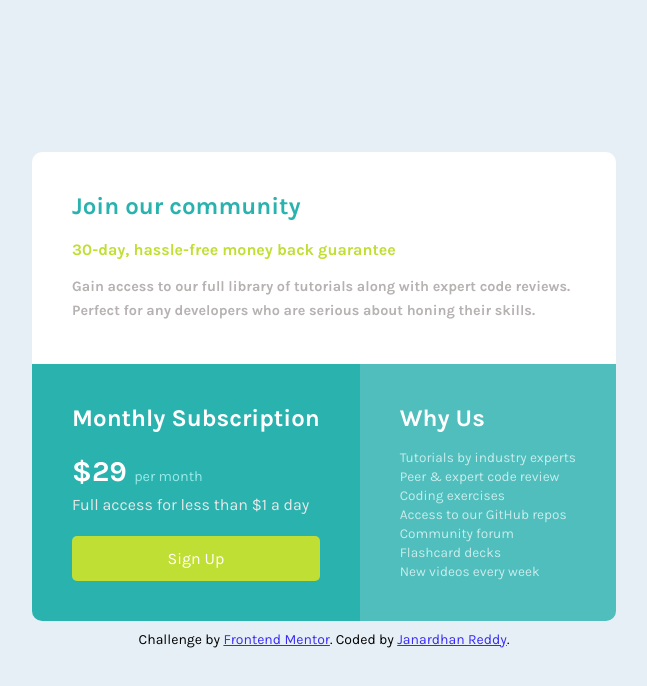
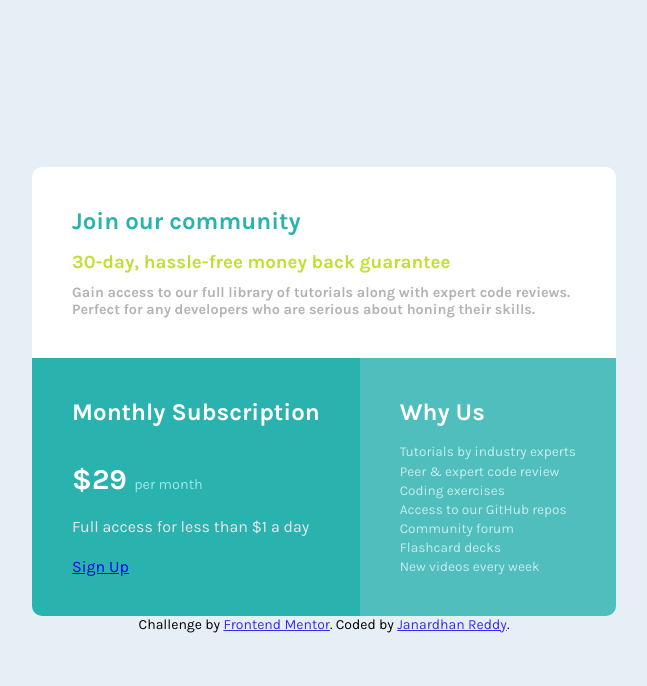
Before and after one commit to Janardhan2131/Single-price-grid-component-challenge-Frontend-Mentor, a plain HTML site: page index.html in a window 1280 px wide. Shown: the whole page, without its empty margins (316-963 px from the left). Drawn offline with Linux system fonts and the light colour scheme.

Commit message:
Update index.html

```diff
--- a/index.html
+++ b/index.html
@@ -8,12 +8,7 @@
       href="https://fonts.googleapis.com/css2?family=Karla:wght@400;700&display=swap"
       rel="stylesheet"
     />
-    <link
-      rel="icon"
-      type="image/png"
-      sizes="32x32"
-      href="favicon-32x32.png"
-    />
+    <link rel="icon" type="image/png" sizes="32x32" href="favicon-32x32.png" />
     <link rel="stylesheet" href="style.css" />
 
     <title>Frontend Mentor | Single Price Grid Component</title>
@@ -30,23 +25,27 @@
     </style>
   </head>
   <body>
+    <main>
       <article>
         <div class="part1">
           <h2>Join our community</h2>
-        <ul>
-          <li class="yellow">30-day, hassle-free money back guarantee</li>
-          <li class="details">Gain access to our full library of tutorials along with expert code reviews.</li>
-          <li class="details">Perfect for any developers who are serious about honing their skills.</li>
-        </ul>
-        </div>
+          <h3 class="yellow">30-day, hassle-free money back guarantee</h3>
+          <p class="details">
+            Gain access to our full library of tutorials along with expert code
+            reviews.
+          </p>
+          <p class="details">
+            Perfect for any developers who are serious about honing their
+            skills.
+          </p>
         </div>
         <div class="part2">
           <h2>Monthly Subscription</h2>
-        <ul>
-          <li><span>&dollar;29 </span> <span class="monthly">per month</span></li>
-          <li class="price-per-day">Full access for less than &dollar;1 a day</li>
-        </ul>
-        <button>Sign Up</button>
+          <h3>
+            <span>&dollar;29 </span> <span class="monthly">per month</span>
+          </h3>
+          <p class="price-per-day">Full access for less than &dollar;1 a day</p>
+          <a href="#" class="signup">Sign Up</a>
         </div>
         <div class="part3">
           <h2>Why Us</h2>
@@ -67,8 +66,12 @@
           Challenge by
           <a href="https://www.frontendmentor.io?ref=challenge" target="_blank"
             >Frontend Mentor</a
-        >. Coded by <a href="https://github.com/Janardhan2131" target="_blank">Janardhan Reddy</a>.
+          >. Coded by
+          <a href="https://github.com/Janardhan2131" target="_blank"
+            >Janardhan Reddy</a
+          >.
         </p>
       </footer>
+    </main>
   </body>
 </html>
```
Lines whose indentation alone changed are shown as unchanged.
